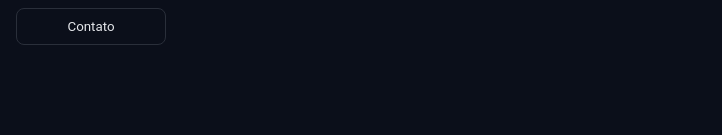
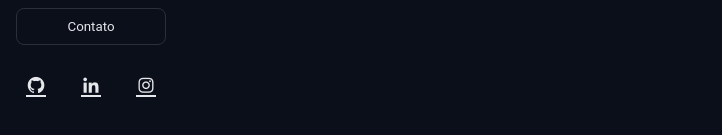
Before and after one commit to Edivilhian-H/CR1P4_DEV, a React (Vite) app: page / in a window 1280 px wide. Shown: the part 281-416 px from the top of the page, without its empty margins (0-722 px from the left). Built offline with nearby package versions, Linux system fonts and the light colour scheme.

Commit message:
completed social

```diff
--- a/index.html
+++ b/index.html
@@ -3,6 +3,11 @@
   <head>
     <link
       href="https://fonts.googleapis.com/css2?family=Poppins:wght@300;400;600;700&display=swap"
+      rel="stylesheet"
+    />
+
+    <link
+      href="https://unpkg.com/boxicons@2.1.4/css/boxicons.min.css"
       rel="stylesheet"
     />
 
--- a/src/App.jsx
+++ b/src/App.jsx
@@ -4,6 +4,7 @@ import { theme } from "./styles/theme";
 
 import Header from "./components/header";
 import Hero from "./components/hero";
+import Social from "./components/social";
 
 function App() {
   return (
@@ -12,6 +13,7 @@ function App() {
         <GlobalStyle />
         <Header />
         <Hero />
+        <Social />
       </ThemeProvider>
     </>
   );
--- a/src/components/social/index.jsx
+++ b/src/components/social/index.jsx
@@ -1,20 +1,21 @@
-function social() {
+import * as S from "./styles";
+
+function Social() {
   return (
-    <div className="social">
-      <a href="https://www.facebook.com/">
-        <i className="fa fa-facebook"></i>
-      </a>
-      <a href="https://www.twitter.com/">
-        <i className="fa fa-twitter"></i>
-      </a>
-      <a href="https://www.linkedin.com/">
-        <i className="fa fa-linkedin"></i>
-      </a>
-      <a href="https://www.instagram.com/">
-        <i className="fa fa-instagram"></i>
-      </a>
-    </div>
+   <S.Social>
+  <a href="#" target="_blank">
+    <i className="bx bxl-github"></i>
+  </a>
+
+  <a href="#" target="_blank">
+    <i className="bx bxl-linkedin"></i>
+  </a>
+
+  <a href="#" target="_blank">
+    <i className="bx bxl-instagram"></i>
+  </a>
+</S.Social>
   );
 }
 
-export default social;
+export default Social;
--- a/src/components/social/styles.js
+++ b/src/components/social/styles.js
@@ -0,0 +1,32 @@
+import styled from "styled-components";
+
+export const Social = styled.div`
+  display: flex;
+  gap: 15px;
+  margin-top: 20px;
+  padding-left: 16px;
+
+  a {
+    width: 40px;
+    height: 40px;
+
+    display: flex;
+    align-items: center;
+    justify-content: center;
+
+    border-radius: 8px;
+
+    color: ${({ theme }) => theme.colors.text};
+
+    transition: 0.3s;
+  }
+
+  a:hover {
+    color: ${({ theme }) => theme.colors.primary};
+    box-shadow: 0 0 10px ${({ theme }) => theme.colors.primary};
+  }
+
+  i {
+    font-size: 20px;
+  }
+`;
```
